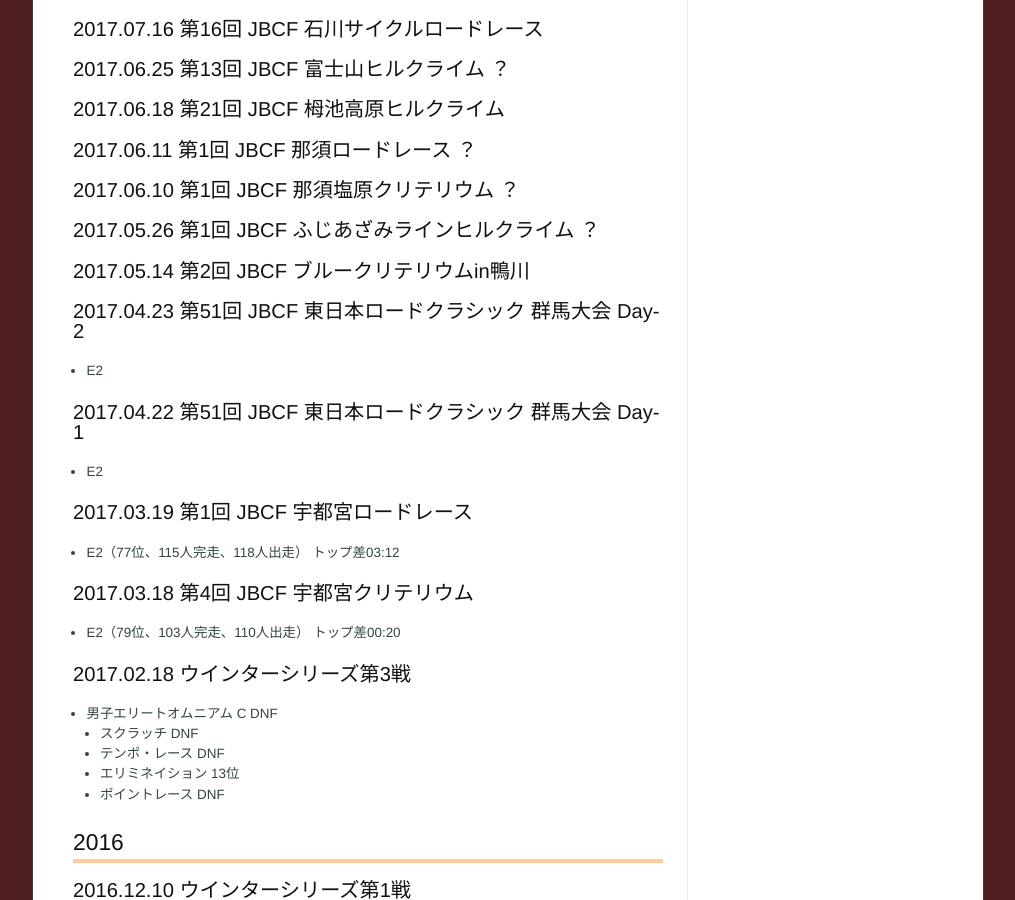
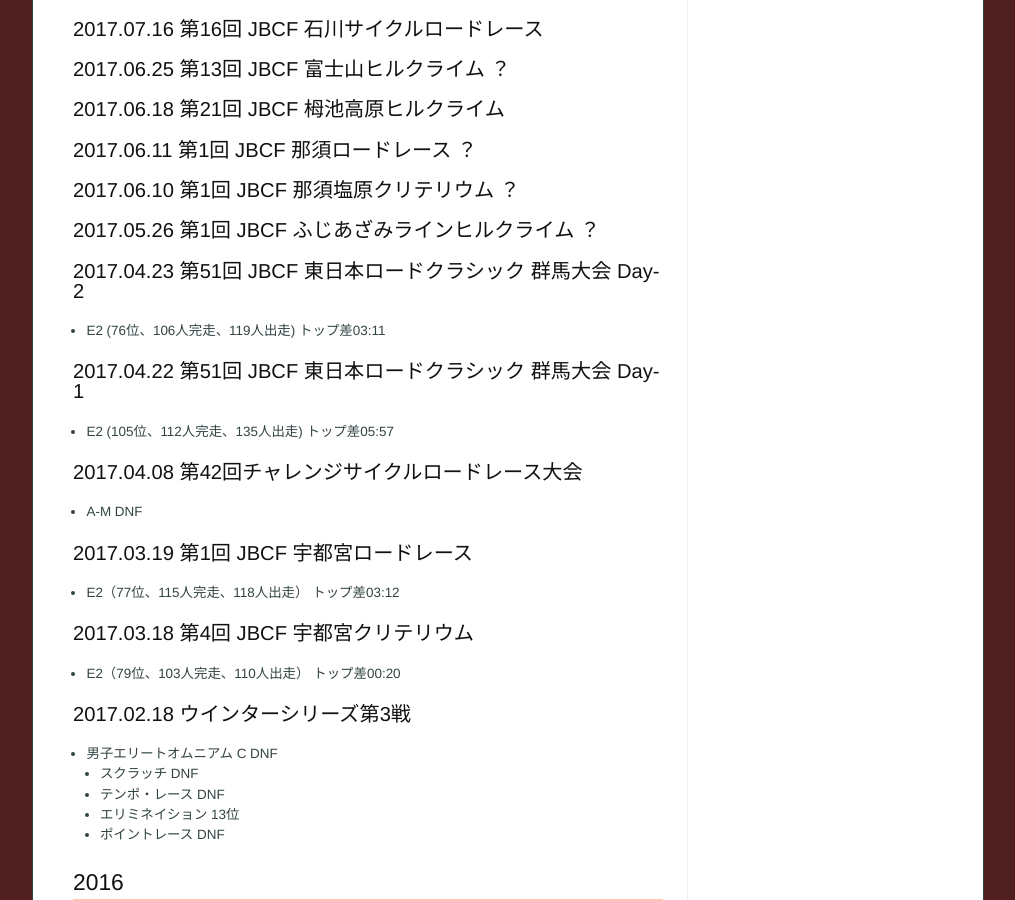
Before and after one commit to marucc/marucc.github.io, a Jekyll site: the page built from sports/results_bike.md, in a window 1280 px wide and 900 px high, scrolled down 617 px. Shown: the whole window, without its empty margins (133-1148 px from the left). Built offline with Jekyll 4.4.1, drawn with Linux system fonts in a browser that asks for light colours.

Commit message:
Published with https://stackedit.io/

```diff
--- a/sports/results_bike.md
+++ b/sports/results_bike.md
@@ -44,13 +44,14 @@ markdown: kramdown
 
 ### 2017.05.26 第1回 JBCF ふじあざみラインヒルクライム ？
 
-### 2017.05.14 第2回 JBCF ブルークリテリウムin鴨川
-
 ### 2017.04.23 第51回 JBCF 東日本ロードクラシック 群馬大会 Day-2
-* E2
+* E2  (76位、106人完走、119人出走) トップ差03:11
 
 ### 2017.04.22 第51回 JBCF 東日本ロードクラシック 群馬大会 Day-1
-* E2
+* E2  (105位、112人完走、135人出走) トップ差05:57
+
+### 2017.04.08 第42回チャレンジサイクルロードレース大会
+* A-M DNF
 
 ### 2017.03.19 第1回 JBCF 宇都宮ロードレース
 * E2（77位、115人完走、118人出走） トップ差03:12
```
